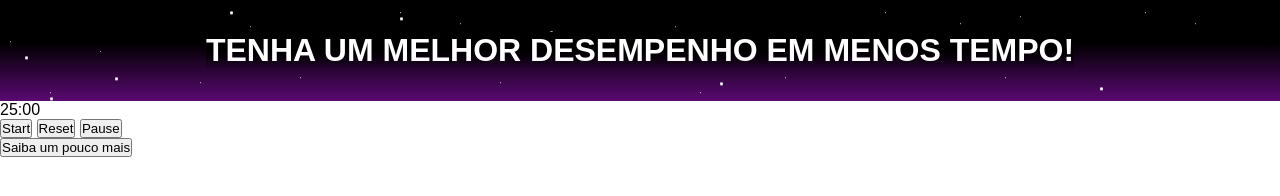
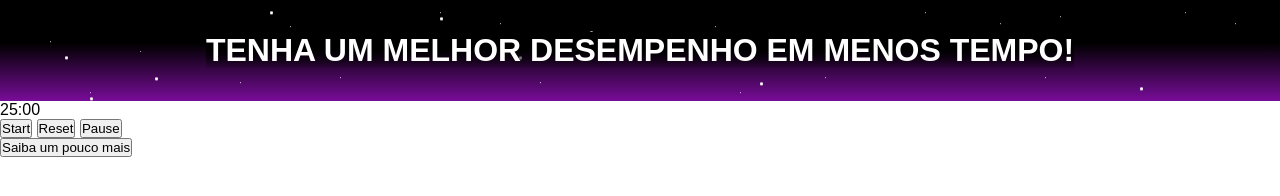
Before and after one commit to LucasSamuelPedrolo/PomodoroTimer, a plain HTML site: page index.html in a window 1280 px wide. Drawn offline with Linux system fonts and the light colour scheme.

Commit message:
pequenas atualizações no header

```diff
--- a/css/animationsCss.css
+++ b/css/animationsCss.css
@@ -1,9 +1,8 @@
 .sky {
-    display: block;
+    max-width: 1200px;
     position: absolute;
     width: 100%;
     height: 100%;
-    background: linear-gradient(180deg, rgba(0, 0, 0, 0.7063200280112045) 0%, rgba(0, 0, 0, 0.5970763305322129) 43%, rgba(121, 12, 153, 0.7483368347338936) 100%);
 }
 
 .stars {
--- a/css/style.css
+++ b/css/style.css
@@ -12,6 +12,7 @@
     justify-content: center;
     padding: 2em;
     background-color: black;
+    background: linear-gradient(180deg, rgb(0, 0, 0) 0%, rgb(0, 0, 0) 43%, rgb(120, 12, 153) 100%);
     position: relative;
 }
 
```
